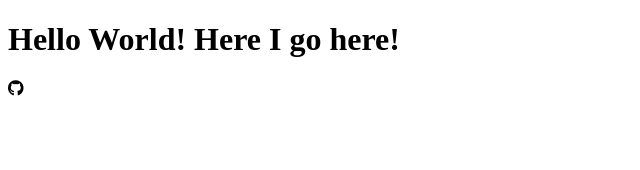
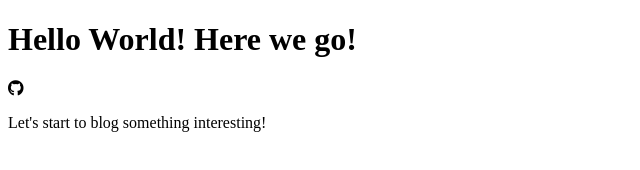
Before and after one commit to kelvin8773/kelvin8773.github.io, a plain HTML site: page index.html in a window 1280 px wide. Shown: the whole page, without its empty margins (0-640 px from the left). Drawn offline with Linux system fonts and the light colour scheme.

Commit message:
test update

```diff
--- a/index.html
+++ b/index.html
@@ -16,8 +16,8 @@
     <title>Kelvin Liang's Blog</title>
   </head>
   <body>
-    <h1>Hello World! Here I go here!</h1>
-
+    <h1>Hello World! Here we go!</h1>
     <i class="fab fa-github"></i>
+    <p>Let's start to blog something interesting!</p>
   </body>
 </html>
```
